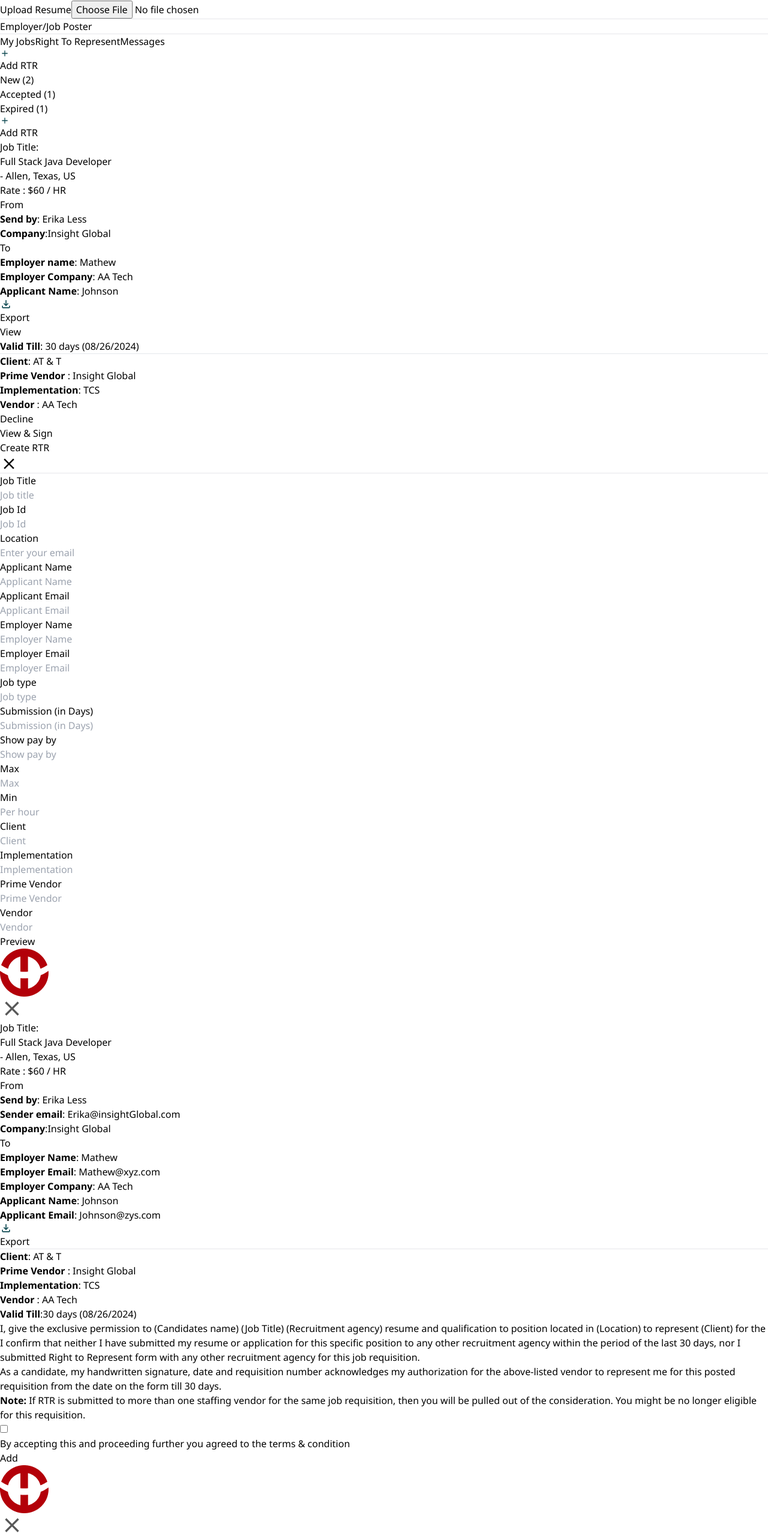
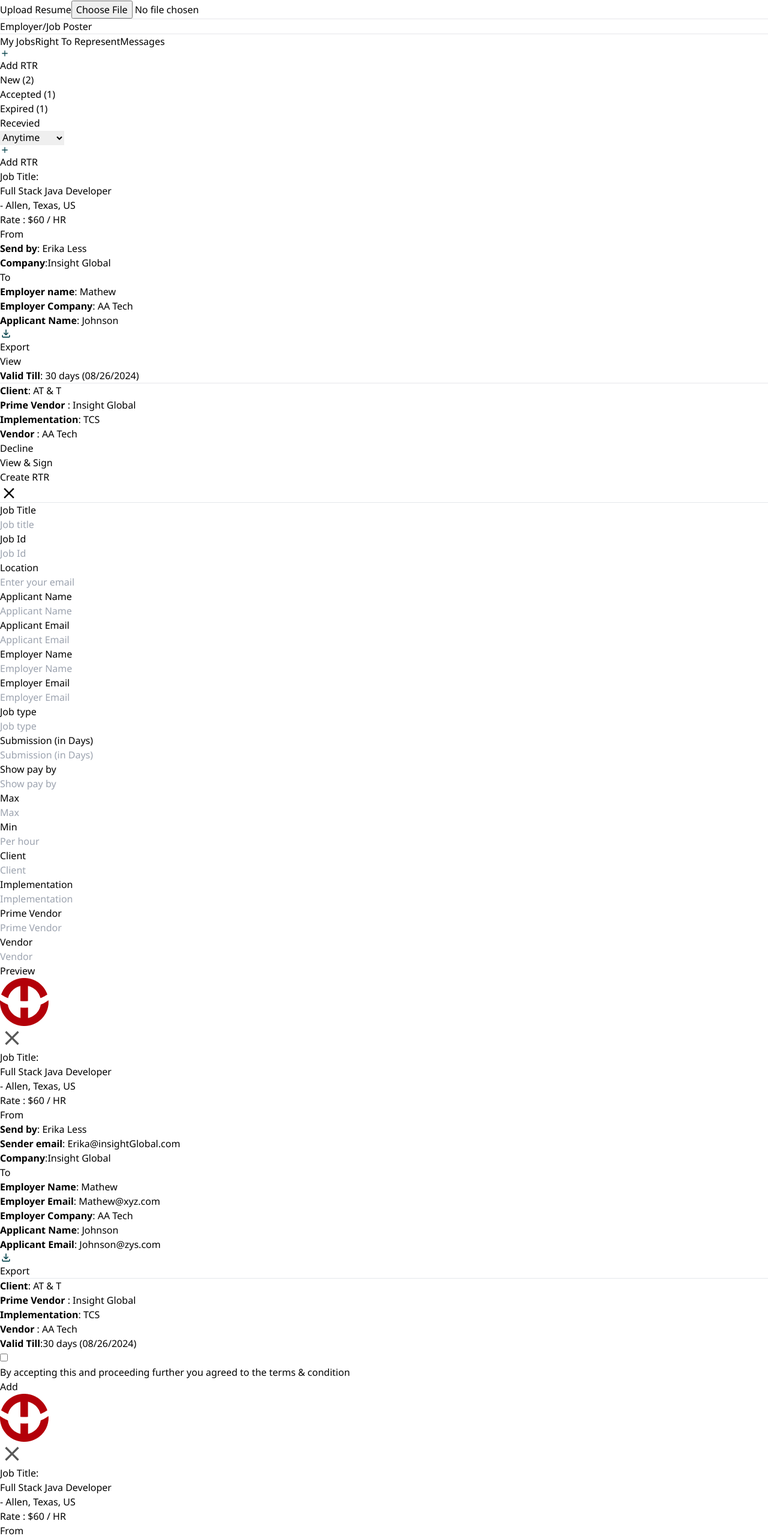
Before and after one commit to Sandeep1908/hirehour, a React (Vite) app: page /right-to-represent in a window 1280 px wide. Shown: the part 1471-4036 px from the top of the page at 60% size. Built offline with nearby package versions, Linux system fonts and the light colour scheme.

Commit message:
feat(rtr): fix z index and add filter

```diff
--- a/src/pages/JobDescription/JobDescription.tsx
+++ b/src/pages/JobDescription/JobDescription.tsx
@@ -17,6 +17,7 @@ import { RiDeleteBin6Line } from "react-icons/ri";
 import { FaRegEdit } from "react-icons/fa";
 import { MdOutlineMail } from "react-icons/md";
 import { IoCallOutline } from 'react-icons/io5'
+import Footer from '../../components/Footer'
 
 
 
@@ -84,6 +85,8 @@ const JobDescription: React.FC = () => {
 
 
     return (
+        <>
+
         <div className='w-full h-full pb-10 bg-white'>
             <div className='hidden md:block w-full max-w-[1280px] h-[190px] m-auto rounded-xl shadow-lg p-5'  >
                 <div className='w-full h-[80px] border-2 border-[##DFDFDF] rounded-xl flex justify-between px-4'>
@@ -995,7 +998,11 @@ const JobDescription: React.FC = () => {
         </div>
       </div>
 
+
         </div>
+
+        <Footer/>
+        </>
 
     );
 };
--- a/src/pages/RightToRepresent/RightToRepresent.tsx
+++ b/src/pages/RightToRepresent/RightToRepresent.tsx
@@ -26,7 +26,7 @@ const RightToRepresent: React.FC = () => {
   ];
   const tags = ['New (2)', 'Accepted (1)', 'Expired (1)'];
   return (
-    <div className="w-full  h-full bg-[#F2F2F5] p-2 relative ">
+    <div className="w-full  h-full bg-[#F2F2F5] p-2 relative  ">
       <div className=" w-full max-w-[1280px]  bg-white  m-auto mt-10 rounded-lg p-2 md:p-5">
         <div className="w-full flex justify-between p-2 ">
           <ul className="w-full  flex justify-start items-center space-x-6  relative before:absolute before:bottom-0 before:w-full before:h-0.5 before:bg-[#ECECEC]">
@@ -51,7 +51,7 @@ const RightToRepresent: React.FC = () => {
           </p>
         </div>
 
-        <div className="w-full overflow-auto">
+        <div className="w-full overflow-auto relative before:absolute before:bottom-0 before:w-full before:h-0.5 before:bg-[#ECECEC] p-3">
           <ul className="w-full flex">
             {tags?.map((item, id) => {
               return (
@@ -61,6 +61,24 @@ const RightToRepresent: React.FC = () => {
               );
             })}
           </ul>
+        </div>
+
+        <div className=' p-5 flex justify-start space-x-3   items-center'>
+          <p>Recevied</p>
+              <select name="" id="" className='p-3 border outline-none '>
+                <option  className="p-2" value="">Anytime</option>
+
+
+                <option value="">24 Hours</option>
+                <option value="">Past 3 days</option>
+
+                <option value="">Past week</option>
+
+                <option value="">Past Month</option>
+
+
+
+              </select>
         </div>
 
         <div className="w-full pb-10 pt-5 md:hidden">
@@ -162,7 +180,7 @@ const RightToRepresent: React.FC = () => {
       {/* ADD RTR FORM  */}
 
       <div
-        className={`w-full h-full flex   justify-center items-center  fixed inset-0 transition-all duration-500 ${isRTROpen ? 'opacity-1 scale-[1.01]' : 'opacity-0 z-[-10]'}  `}
+        className={`w-full h-fit flex   justify-center items-center  fixed inset-0 transition-all duration-500 ${isRTROpen ? 'opacity-1 scale-[1.01]' : 'opacity-0 z-[-100]'}   `}
       >
         <div
           className="   z-[10] w-full max-w-[1000px] shadow-xl
@@ -434,12 +452,12 @@ const RightToRepresent: React.FC = () => {
 
 
       <div
-        className={`w-full h-full  flex justify-center items-center   fixed inset-0 transition-all ease-in-out duration-300  ${isPreviewRTR ? 'opacity-1 scale-[1.01]' : 'opacity-0 z-[-10]'} `}
+        className={`w-full h-full   flex justify-center items-center   fixed inset-0 transition-all ease-in-out duration-300  ${isPreviewRTR ? 'opacity-1 scale-[1.01]' : 'opacity-0 z-[-1000]'} `}
       >
-              <div className='w-full h-full absolute opacity-[.7] after:absolute after:left-0 after:w-full after:h-full after:bg-black '></div>
+              <div className='w-full h-screen absolute opacity-[.7] after:absolute after:left-0 after:w-full after:h-full after:bg-black '></div>
 
         <div
-          className="   z-[10] w-full max-w-[1000px] h-full shadow-xl
+          className="   z-[30] w-full max-w-[1000px] h-full shadow-xl
                          overflow-auto  bg-[#F2F2F5] rounded-lg"
         >
           <div className="flex justify-between items-start p-10">
@@ -530,32 +548,8 @@ const RightToRepresent: React.FC = () => {
 
           {/* Acceptance  */}
 
-            <div className="w-full flex flex-col space-y-4 p-5 bg-white mt-2">
-              <p>
-                I, give the exclusive permission to (Candidates name) (Job Title) (Recruitment
-                agency) resume and qualification to position located in (Location) to represent
-                (Client) for the
-              </p>
+            <div className="w-full  flex flex-col space-y-4 p-5 bg-white mt-2">
 
-              <p>
-                I confirm that neither I have submitted my resume or application for this specific
-                position to any other recruitment agency within the period of the last 30 days, nor
-                I submitted Right to Represent form with any other recruitment agency for this job
-                requisition.
-              </p>
-
-              <p>
-                As a candidate, my handwritten signature, date and requisition number acknowledges
-                my authorization for the above-listed vendor to represent me for this posted
-                requisition from the date on the form till 30 days.
-              </p>
-
-              <p>
-                {' '}
-                <strong>Note:</strong> If RTR is submitted to more than one staffing vendor for the
-                same job requisition, then you will be pulled out of the consideration. You might be
-                no longer eligible for this requisition.
-              </p>
 
               <div className='flex justify-start items-center space-x-3'>
                 <input type="checkbox"  className='w-[32px] h-[32px]'/> <p className='text-[#7D8697]'>By accepting this and proceeding further you agreed to the terms &  condition</p>
```
